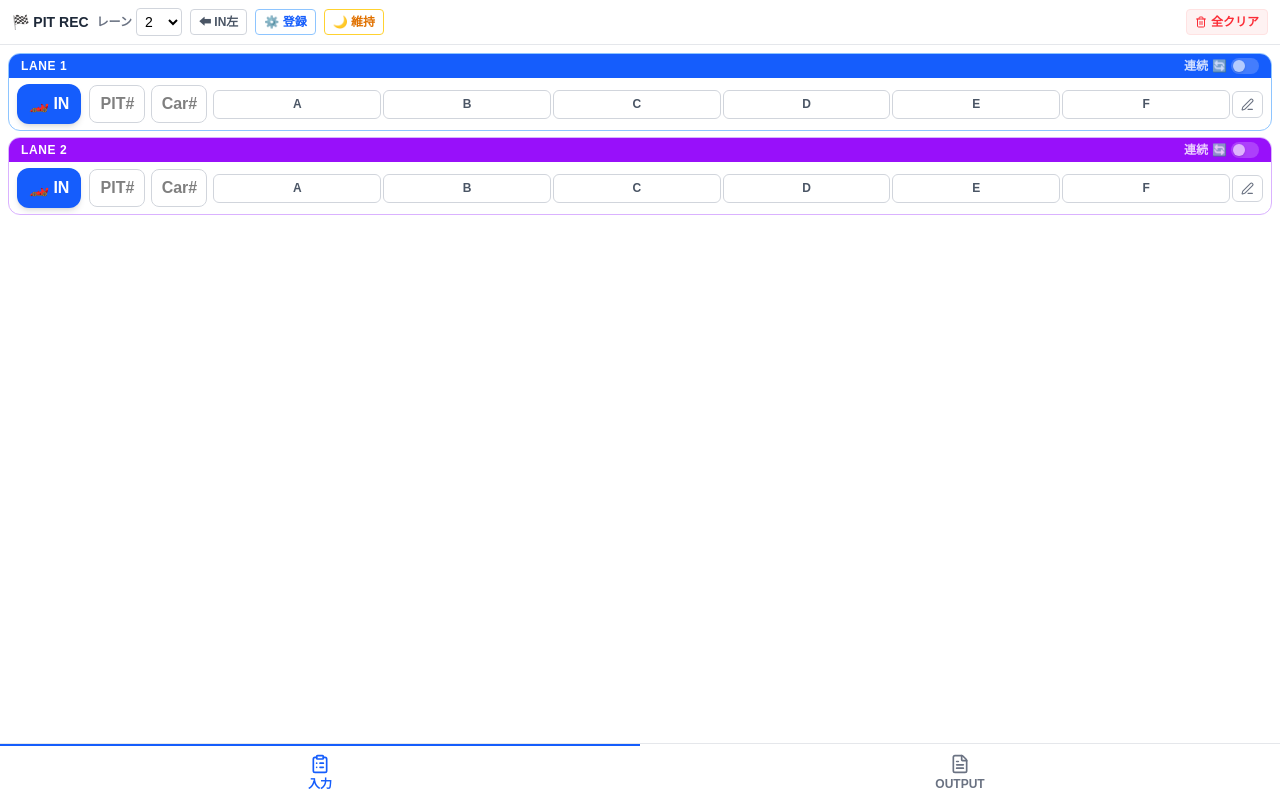
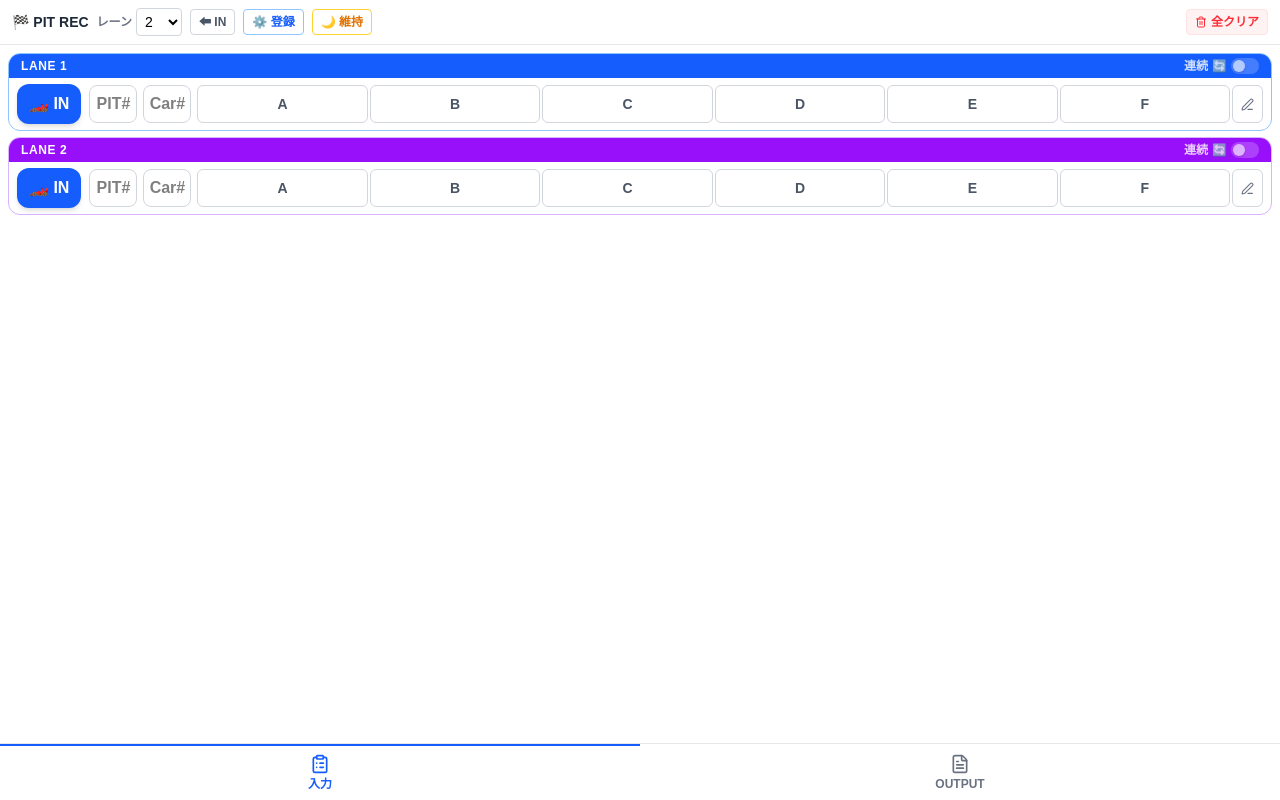
Before and after one commit to sakupan-syuzo/pit_sagyou_kiroku_v2, a React (Vite) app: page / in a window 1280 px wide. Built offline with nearby package versions, Linux system fonts and the light colour scheme; a web font is replaced by a local one; what @react-pdf/renderer would draw is missing.

Commit message:
ドライバー表記修正

```diff
--- a/src/components/DriverSelector.tsx
+++ b/src/components/DriverSelector.tsx
@@ -24,18 +24,27 @@ const DriverSelector: React.FC<DriverSelectorProps> = ({
   excludeLabels = [],
   driverLabels,
 }) => {
-  const labels = driverLabels && driverLabels.length > 0 ? driverLabels : (DEFAULT_DRIVER_LABELS as readonly string[]);
+  const hasCustomLabels = driverLabels && driverLabels.length > 0;
+  const count = hasCustomLabels ? driverLabels.length : DEFAULT_DRIVER_LABELS.length;
+
+  const buttons = Array.from({ length: count }).map((_, i) => {
+    const defaultLabel = DEFAULT_DRIVER_LABELS[i] || String.fromCharCode(65 + i);
+    const customLabel = hasCustomLabels ? driverLabels[i] : null;
+    const valueToUse = customLabel || defaultLabel;
+    const displaySub = customLabel ? customLabel.slice(0, 5) : null;
+    return { defaultLabel, displaySub, valueToUse };
+  });
 
   // プリセットに含まれているか
-  const isPreset = labels.includes(value);
+  const isPreset = buttons.some((b) => b.valueToUse === value);
 
   // マウント時: 値が空またはプリセット値であれば入力モードOFF
   const [inputMode, setInputMode] = React.useState<boolean>(
     value !== '' && !isPreset
   );
 
-  const handlePreset = (label: string) => {
-    onChange(label);
+  const handlePreset = (val: string) => {
+    onChange(val);
     setInputMode(false);
   };
 
@@ -43,7 +52,6 @@ const DriverSelector: React.FC<DriverSelectorProps> = ({
     const next = !inputMode;
     setInputMode(next);
     if (!next) {
-      // 入力モードOFF時、テキストがプリセットでなければクリア
       if (!isPreset) onChange('');
     }
   };
@@ -51,18 +59,18 @@ const DriverSelector: React.FC<DriverSelectorProps> = ({
   return (
     <div className="space-y-1.5">
       {/* プリセットボタン行（A〜F + 入力トグル） */}
-      <div className="flex gap-0.5 items-center flex-wrap">
-        {labels.map((label) => {
-          const isExcluded = excludeLabels.includes(label);
-          const isSelected = value === label && !inputMode;
+      <div className="flex gap-0.5 items-stretch flex-wrap">
+        {buttons.map(({ defaultLabel, displaySub, valueToUse }) => {
+          const isExcluded = excludeLabels.includes(valueToUse);
+          const isSelected = value === valueToUse && !inputMode;
           return (
             <button
-              key={label}
+              key={valueToUse}
               type="button"
               disabled={isExcluded}
-              onClick={() => !isExcluded && handlePreset(label)}
-              title={isExcluded ? `${label}: PIT INで使用中` : undefined}
-              className={`flex-1 py-1.5 rounded-md text-xs font-bold border transition-colors leading-tight break-words min-w-[2.5rem] ${
+              onClick={() => !isExcluded && handlePreset(valueToUse)}
+              title={isExcluded ? `${valueToUse}: PIT INで使用中` : valueToUse}
+              className={`flex-1 flex flex-col items-center justify-center rounded-md border transition-colors leading-none min-w-[1.8rem] min-h-[38px] px-0.5 ${
                 isExcluded
                   ? 'bg-gray-100 text-gray-300 border-gray-200 cursor-not-allowed line-through'
                   : isSelected
@@ -70,16 +78,23 @@ const DriverSelector: React.FC<DriverSelectorProps> = ({
                   : 'bg-white text-gray-600 border-gray-300 hover:bg-gray-50 active:bg-gray-100'
               }`}
             >
-              {label}
+              <span className={`font-black ${displaySub ? 'text-[11px]' : 'text-sm'}`}>
+                {defaultLabel}
+              </span>
+              {displaySub && (
+                <span className="text-[9px] font-bold mt-0.5 max-w-full overflow-hidden text-ellipsis whitespace-nowrap px-0.5">
+                  {displaySub}
+                </span>
+              )}
             </button>
           );
         })}
 
-        {/* 入力モード切替ボタン（アイコンのみでコンパクトに） */}
+        {/* 入力モード切替ボタン */}
         <button
           type="button"
           onClick={handleToggleInput}
-          className={`flex items-center justify-center px-2 py-1.5 rounded-md border transition-colors shrink-0 ${
+          className={`flex items-center justify-center px-2 min-h-[38px] rounded-md border transition-colors shrink-0 ${
             inputMode
               ? 'bg-indigo-600 text-white border-indigo-600'
               : 'bg-white text-gray-500 border-gray-300 hover:bg-gray-50'
--- a/src/components/LaneCard/StandbyForm.tsx
+++ b/src/components/LaneCard/StandbyForm.tsx
@@ -40,7 +40,7 @@ const StandbyForm: React.FC<StandbyFormProps> = ({ draft, onDraftChange, onPitIn
           value={draft.pitNo || ''}
           onChange={(e) => onDraftChange({ pitNo: e.target.value })}
           placeholder="PIT#"
-          className="w-14 shrink-0 border border-gray-300 rounded-lg px-2 py-1.5 text-base font-bold text-center focus:outline-none focus:ring-2 focus:ring-blue-500"
+          className="w-12 shrink-0 border border-gray-300 rounded-lg px-1 py-1.5 text-base font-bold text-center focus:outline-none focus:ring-2 focus:ring-blue-500"
         />
         {/* Car No. */}
         <input
@@ -49,7 +49,7 @@ const StandbyForm: React.FC<StandbyFormProps> = ({ draft, onDraftChange, onPitIn
           value={draft.carNo || ''}
           onChange={(e) => onDraftChange({ carNo: e.target.value })}
           placeholder="Car#"
-          className="w-14 shrink-0 border border-gray-300 rounded-lg px-2 py-1.5 text-base font-bold text-center focus:outline-none focus:ring-2 focus:ring-blue-500"
+          className="w-12 shrink-0 border border-gray-300 rounded-lg px-1 py-1.5 text-base font-bold text-center focus:outline-none focus:ring-2 focus:ring-blue-500"
         />
         {/* INドライバー: DriverSelector */}
         <div className="flex-1 min-w-0">
--- a/src/components/LaneCard/WorkingForm.tsx
+++ b/src/components/LaneCard/WorkingForm.tsx
@@ -143,13 +143,16 @@ const WorkingForm: React.FC<WorkingFormProps> = ({
                   : 'bg-white text-gray-400 border-gray-200 active:bg-gray-100'
               }`}
             >
-              <span className="text-xl">🔄</span> 交代する
+              <span className="text-xl">🔄</span> 交代
             </button>
           </div>
 
           {draft.isDriverChanged && (
             <div className="flex flex-wrap gap-1">
-              {labels.map((label) => {
+              {labels.map((label, i) => {
+                const defaultLabel = DEFAULT_DRIVER_LABELS[i] || String.fromCharCode(65 + i);
+                const isCustom = label !== defaultLabel;
+                const displaySub = isCustom ? label.slice(0, 5) : null;
                 const isExcluded = label === draft.pitInDriver;
                 const isSelected = draft.pitOutDriver === label;
                 return (
@@ -158,15 +161,17 @@ const WorkingForm: React.FC<WorkingFormProps> = ({
                     type="button"
                     disabled={isExcluded}
                     onClick={() => !isExcluded && onDraftChange({ pitOutDriver: label })}
-                    className={`flex-1 min-w-[3rem] h-12 rounded-xl font-black text-sm leading-tight break-words border-2 transition-colors ${
+                    className={`flex-1 flex flex-col items-center justify-center min-w-[3rem] h-12 rounded-xl border-2 transition-colors leading-none overflow-hidden ${
                       isExcluded
                         ? 'bg-gray-100 text-gray-300 border-gray-200 line-through cursor-not-allowed'
                         : isSelected
                         ? 'bg-purple-600 text-white border-purple-600 shadow-lg'
                         : 'bg-white text-gray-600 border-gray-200 active:bg-gray-100'
                     }`}
+                    title={isExcluded ? `${label}: 乗車中` : label}
                   >
-                    {label}
+                    <span className="font-black text-sm">{defaultLabel}</span>
+                    {displaySub && <span className="text-[10px] font-bold mt-0.5">{displaySub}</span>}
                   </button>
                 );
               })}
--- a/src/pages/InputPage.tsx
+++ b/src/pages/InputPage.tsx
@@ -224,7 +224,7 @@ const InputPage: React.FC = () => {
           onClick={() => setPitInButtonPosition(pitInButtonPosition === 'right' ? 'left' : 'right')}
           className="text-xs font-bold text-gray-600 border border-gray-300 rounded px-2 py-1 bg-white hover:bg-gray-50 active:bg-gray-100 transition-colors shrink-0"
         >
-          {pitInButtonPosition === 'right' ? '⬅ IN左' : 'IN右 ➡'}
+          {pitInButtonPosition === 'right' ? '⬅ IN' : 'IN ➡'}
         </button>
 
         <button
```
